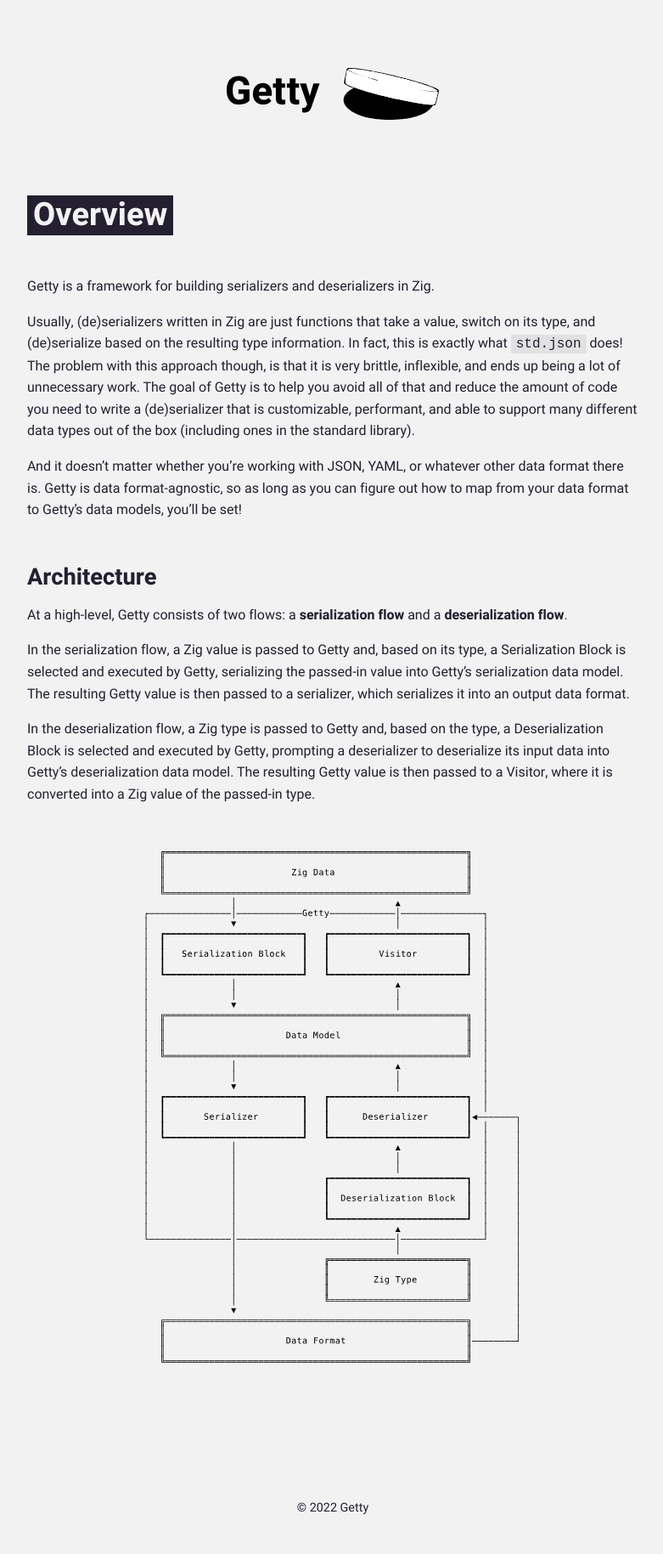
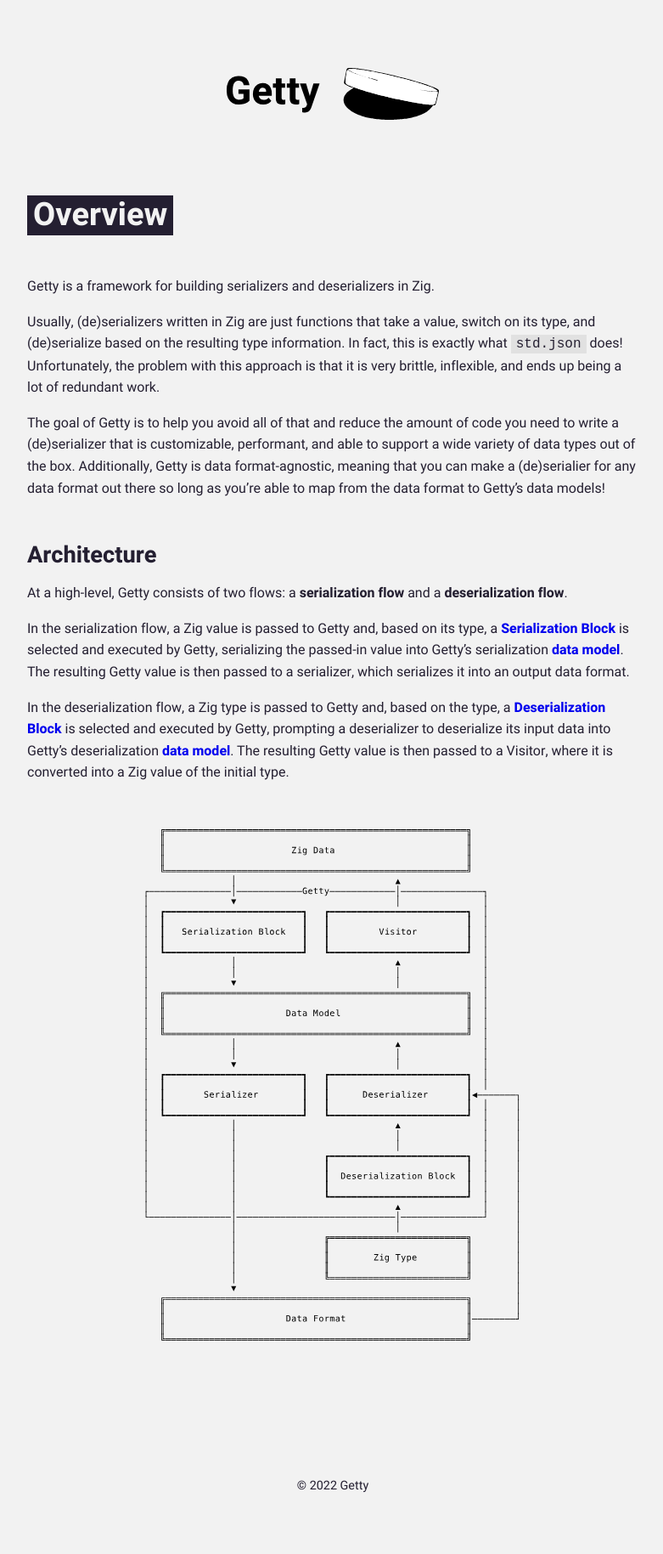
Before and after one commit to getty-zig/getty.so, a Jekyll site: the page built from pages/overview.md, in a window 1280 px wide. Shown: the whole page at 85% size, without its empty margins (248-1029 px from the left). Built offline with Jekyll 4.4.1, drawn with Linux system fonts in a browser that asks for light colours; after the commit the page ends 1803 px from its top, so only the background shows below that.

Commit message:
overview: Update

```diff
--- a/pages/overview.md
+++ b/pages/overview.md
@@ -10,16 +10,17 @@ SPDX-License-Identifier: LGPL-2.1-or-later
 
 Getty is a framework for building serializers and deserializers in Zig.
 
-Usually, (de)serializers written in Zig are just functions that take a value, switch on its type, and (de)serialize based on the resulting type information. In fact, this is exactly what `std.json` does! The problem with this approach though, is that it is very brittle, inflexible, and ends up being a lot of unnecessary work. The goal of Getty is to help you avoid all of that and reduce the amount of code you need to write a (de)serializer that is customizable, performant, and able to support many different data types out of the box (including ones in the standard library).
+Usually, (de)serializers written in Zig are just functions that take a value, switch on its type, and (de)serialize based on the resulting type information. In fact, this is exactly what `std.json` does! Unfortunately, the problem with this approach is that it is very brittle, inflexible, and ends up being a lot of redundant work.
 
-And it doesn't matter whether you're working with JSON, YAML, or whatever other data format there is. Getty is data format-agnostic, so as long as you can figure out how to map from your data format to Getty's data models, you'll be set!
+The goal of Getty is to help you avoid all of that and reduce the amount of code you need to write a (de)serializer that is customizable, performant, and able to support a wide variety of data types out of the box.
+Additionally, Getty is data format-agnostic, meaning that you can make a (de)serialier for any data format out there so long as you're able to map from the data format to Getty's data models!
 
 ## Architecture
 
 At a high-level, Getty consists of two flows: a __serialization flow__ and a __deserialization flow__.
 
-In the serialization flow, a Zig value is passed to Getty and, based on its type, a Serialization Block is selected and executed by Getty, serializing the passed-in value into Getty's serialization data model. The resulting Getty value is then passed to a serializer, which serializes it into an output data format.
+In the serialization flow, a Zig value is passed to Getty and, based on its type, a [Serialization Block](/blocks-and-tuples) is selected and executed by Getty, serializing the passed-in value into Getty's serialization [data model](/data-models). The resulting Getty value is then passed to a serializer, which serializes it into an output data format.
 
-In the deserialization flow, a Zig type is passed to Getty and, based on the type, a Deserialization Block is selected and executed by Getty, prompting a deserializer to deserialize its input data into Getty's deserialization data model. The resulting Getty value is then passed to a Visitor, where it is converted into a Zig value of the passed-in type.
+In the deserialization flow, a Zig type is passed to Getty and, based on the type, a [Deserialization Block](/blocks-and-tuples) is selected and executed by Getty, prompting a deserializer to deserialize its input data into Getty's deserialization [data model](/data-models). The resulting Getty value is then passed to a Visitor, where it is converted into a Zig value of the initial type.
 
 <img alt="Architecture" src="/assets/images/architecture.svg" class="figure-medium" />
```
